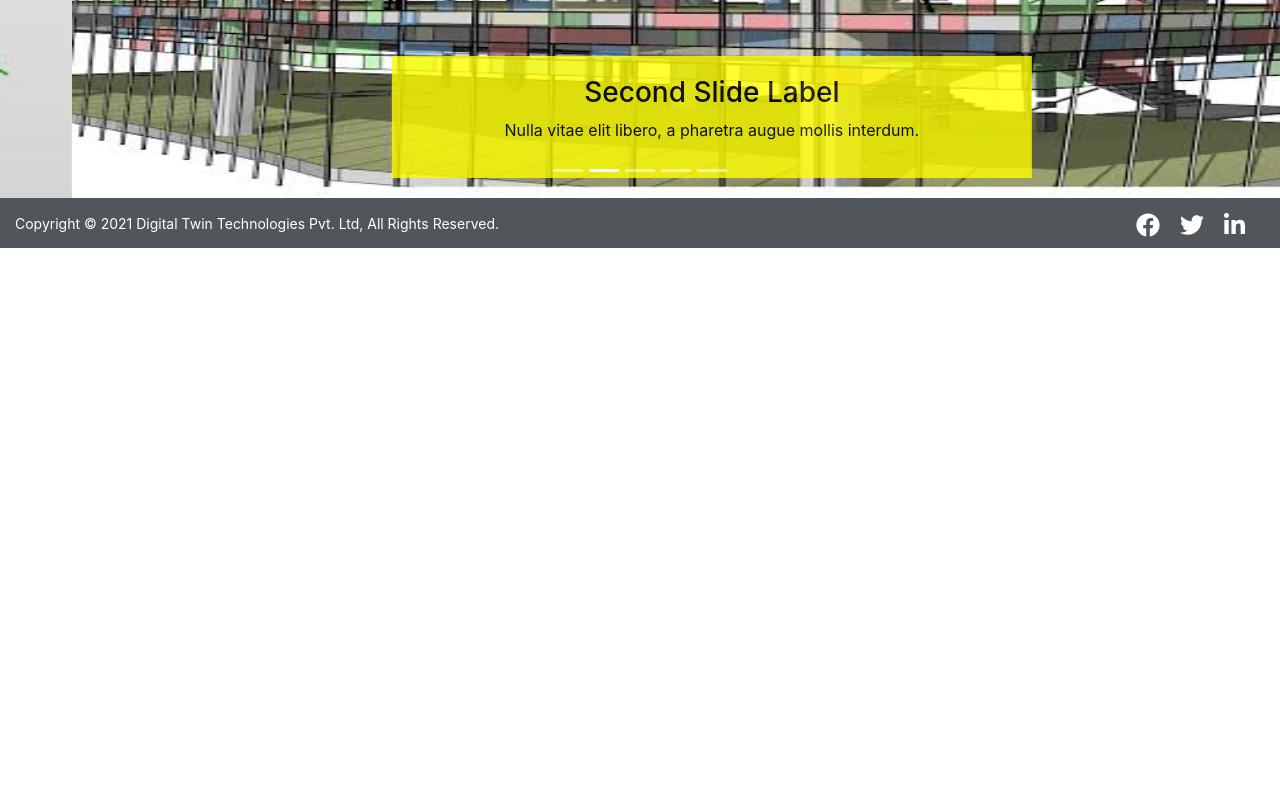
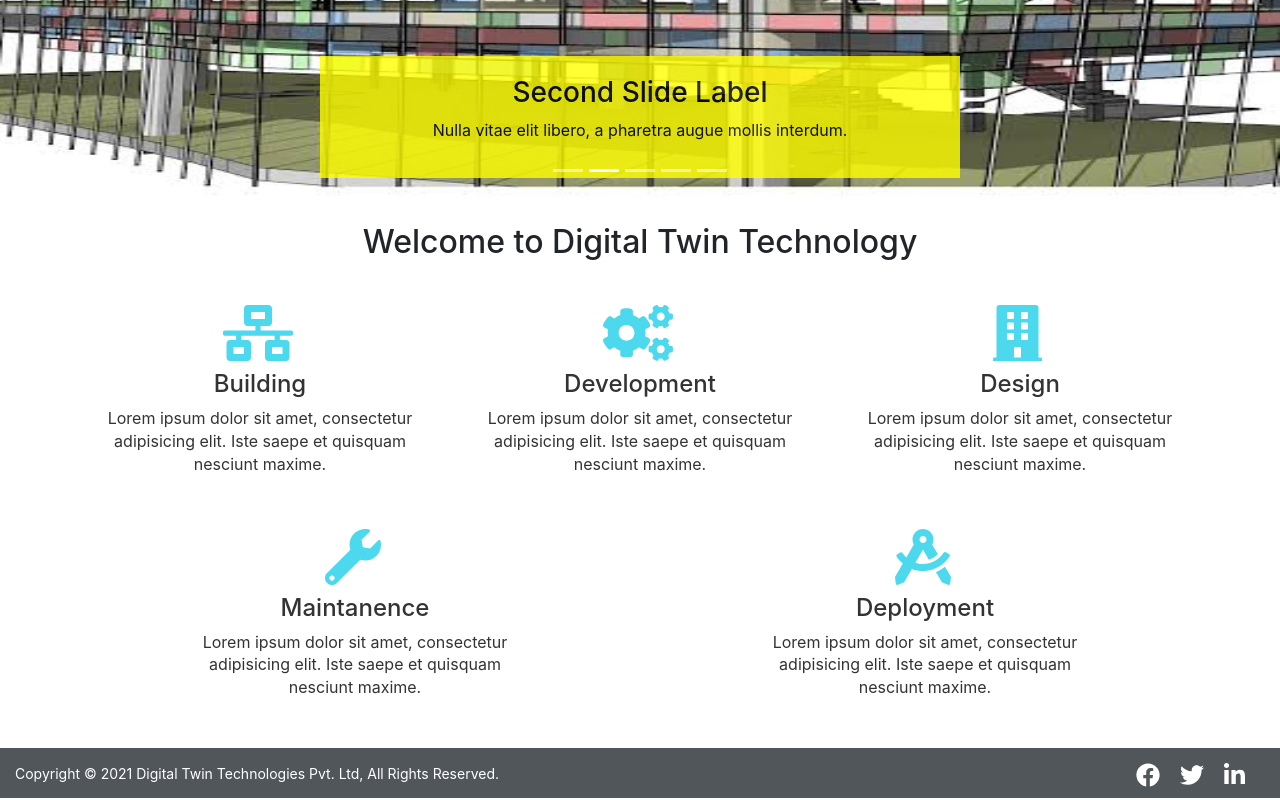
Before and after one commit to thirumalai77/digital_twins, a React (Create React App) app: page / in a window 1280 px wide. Shown: the part 581-1381 px from the top of the page. Before the commit the page ends 831 px from the top, so only its background shows below. Built offline with nearby package versions, Linux system fonts and the light colour scheme.

Commit message:
Home screen changes

```diff
--- /dev/null
+++ b/src/components/Home/ContentIcon.js
@@ -0,0 +1,59 @@
+import React from 'react';
+import { FontAwesomeIcon } from '@fortawesome/react-fontawesome';
+import {
+    faNetworkWired,
+    faCogs,
+    faBuilding,
+    faWrench,
+    faDraftingCompass
+  } from '@fortawesome/free-solid-svg-icons';
+function ContentIcon(){
+    const TeamObj = [
+        {
+            icon:faNetworkWired,
+            name:'Building',
+            description:"Lorem ipsum dolor sit amet, consectetur adipisicing elit. Iste saepe et quisquam nesciunt maxime."
+        },
+        {
+            icon:faCogs,
+            name:'Development',
+            description:"Lorem ipsum dolor sit amet, consectetur adipisicing elit. Iste saepe et quisquam nesciunt maxime."
+        },
+        {
+            icon:faBuilding,
+            name:'Design',
+            description:"Lorem ipsum dolor sit amet, consectetur adipisicing elit. Iste saepe et quisquam nesciunt maxime."
+        },
+        {
+            icon:faWrench,
+            name:'Maintanence',
+            description:"Lorem ipsum dolor sit amet, consectetur adipisicing elit. Iste saepe et quisquam nesciunt maxime."
+        },
+        {
+            icon:faDraftingCompass,
+            name:'Deployment',
+            description:"Lorem ipsum dolor sit amet, consectetur adipisicing elit. Iste saepe et quisquam nesciunt maxime."
+        }
+    ];
+    return(
+        <div className='container split-div'>
+            <h2>Welcome to Digital Twin Technology</h2>
+            <div className='row icon-container'>
+            {TeamObj.map((team,index)=>{
+                return(
+                    <div className={index > 2 ? 'col-md-6 text-center':'col-md-4 text-center'}>
+                        <div className="icon-div">
+                             <FontAwesomeIcon icon={team.icon} className="content-social-icons" />
+                                <div className="caption">
+                                    <h4>{team.name}</h4>
+                                    <p className={index > 2 ? 'padding-6em' : ''}>{team.description}</p>
+                                </div>
+                        </div>
+                    </div>
+              )}) }
+            </div>
+        </div>
+    )
+}
+
+export default ContentIcon;
--- a/src/components/Home/index.js
+++ b/src/components/Home/index.js
@@ -1,9 +1,11 @@
 import React,{useState} from 'react';
 import HomeSlider from '../Home/HomeSlider';
+import ContentIcon from '../Home/ContentIcon';
 function Home(){
     return(
         <>
         <HomeSlider />
+        <ContentIcon />
         </>
     )
 }
--- a/src/index.css
+++ b/src/index.css
@@ -96,6 +96,13 @@ code {
   cursor: pointer;
 }
 
+.content-social-icons{
+  color: #4dd9ed;
+  font-size: 3.5rem;
+  margin-right: 5px;
+  cursor: pointer;
+}
+
 .footer-social-icons:hover{
   color:yellow;
   transition: all 0.5s ease;
@@ -135,6 +142,21 @@ code {
     color: #333;
 }
 
+.icon-div {
+  display: block;
+  padding: 4px;
+  margin-bottom: 20px;
+  line-height: 1.42857143;
+  background-color: #fff;
+  border-radius: 4px;
+  transition: border .2s ease-in-out;
+}
+
+.icon-div .caption {
+  padding: 9px;
+  color: #333;
+}
+
 .list-inline {
     padding-left: 0;
     margin-left: -5px;
@@ -151,3 +173,15 @@ code {
   height:150px;
   width:100%;
 }
+
+.split-div{
+  margin-top: 25px;
+}
+
+.icon-container{
+  margin-top: 40px !important;
+}
+
+.padding-6em{
+  padding: 0 6em;
+}
```
